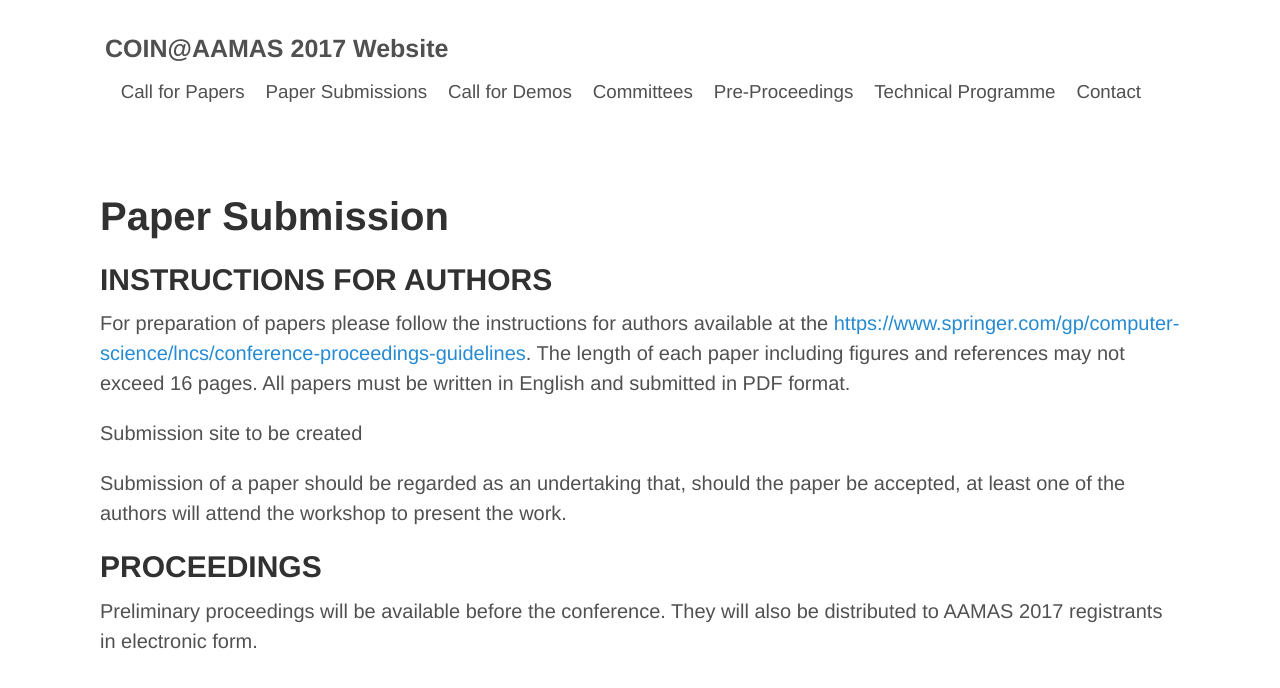
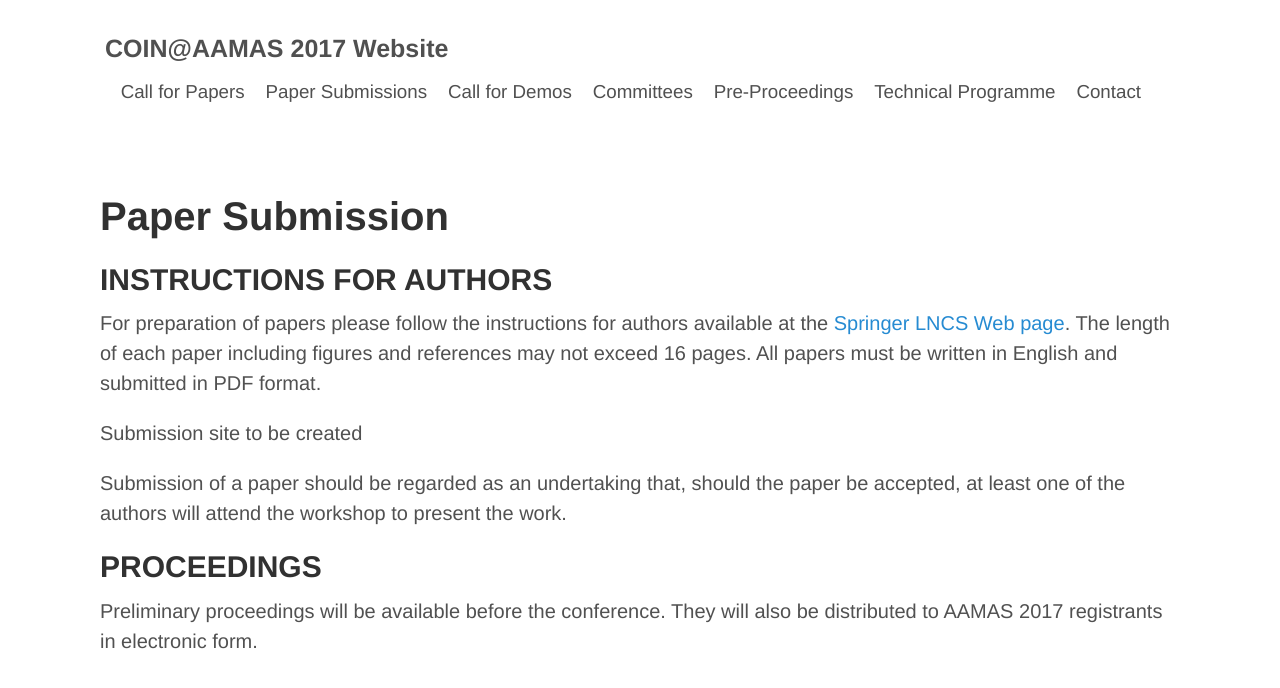
Before and after one commit to coin-workshop/coin-2017, a Jekyll site: the page built from paper_submission.md, in a window 1280 px wide. Shown: the top 688 px of the page. Built offline with Jekyll 4.4.1, drawn with Linux system fonts in a browser that asks for light colours; some of the changed lines change nothing that is shown.

Commit message:
Modifying link.

```diff
--- a/paper_submission.md
+++ b/paper_submission.md
@@ -7,7 +7,7 @@ title: COIN
 
 ## INSTRUCTIONS FOR AUTHORS
 
-For preparation of papers please follow the instructions for authors available at the [https://www.springer.com/gp/computer-science/lncs/conference-proceedings-guidelines](Springer LNCS Web page).
+For preparation of papers please follow the instructions for authors available at the [Springer LNCS Web page](https://www.springer.com/gp/computer-science/lncs/conference-proceedings-guidelines).
 The length of each paper including figures and references may not exceed 16 pages.
 All papers must be written in English and submitted in PDF format.
 
```
